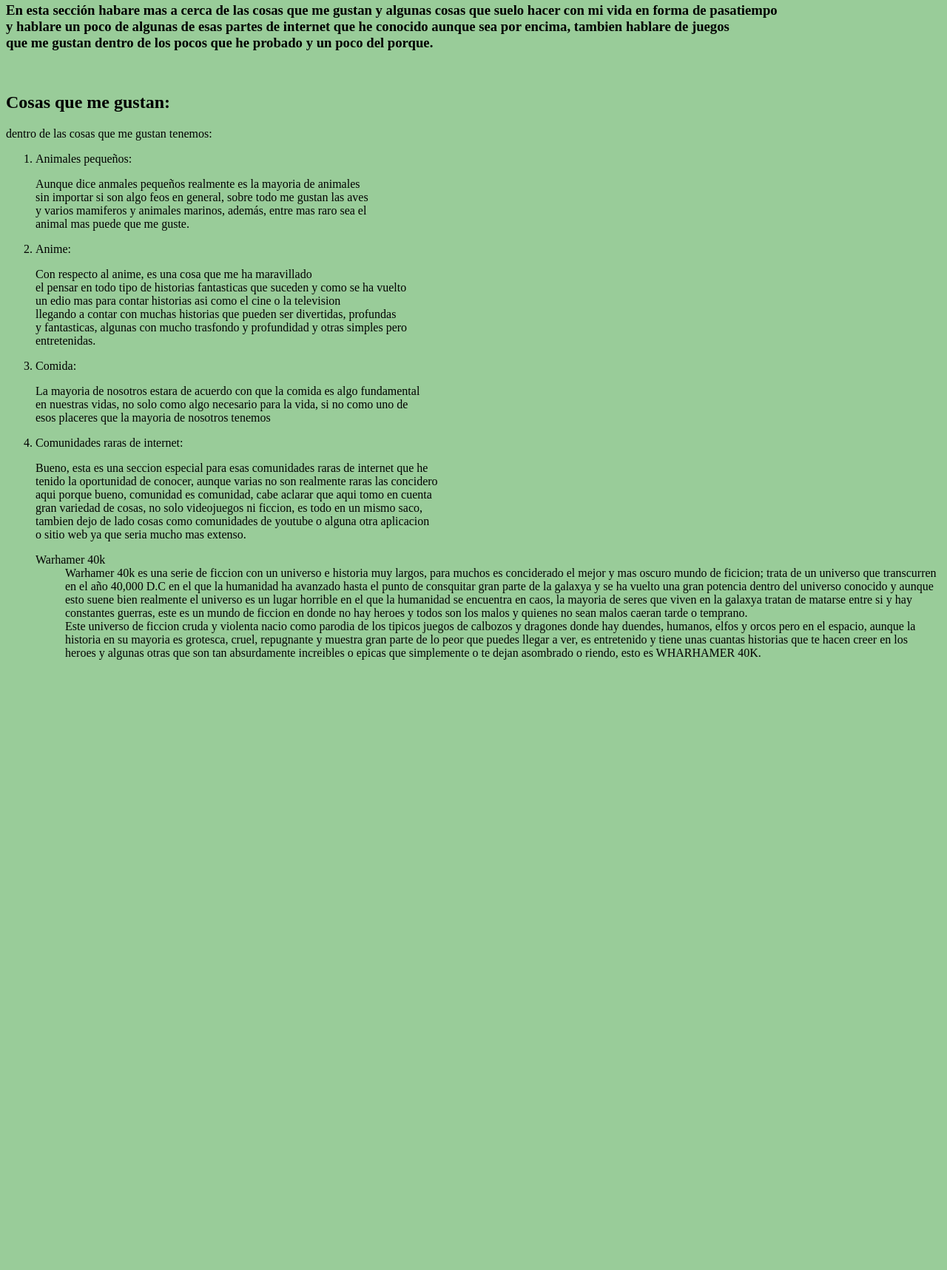
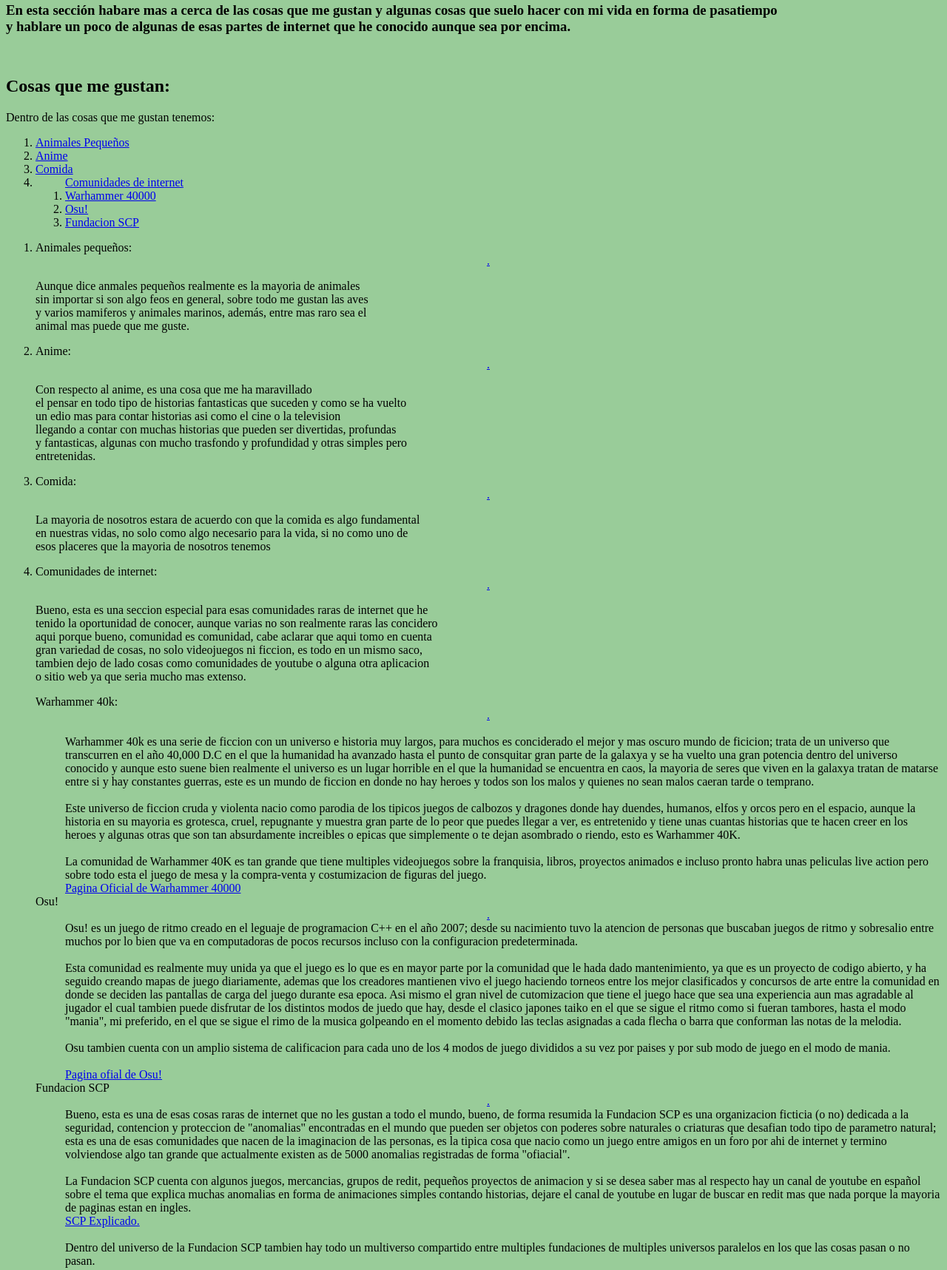
Before and after one commit to VictorRa128/pagina_personal, a plain HTML site: page Hobbyes.html in a window 1280 px wide. Shown: the part 144-1861 px from the top of the page at 74% size. Before the commit the page ends 1052 px from the top, so only its background shows below. Drawn offline with Linux system fonts and the light colour scheme.

Commit message:
hobbyes terminados

```diff
--- a/Hobbyes.html
+++ b/Hobbyes.html
@@ -1,45 +1,84 @@
 <!DOCTYPE html>
-<html lang="en">
+<html lang="es">
 <head>
     <meta charset="UTF-8">
     <meta http-equiv="X-UA-Compatible" content="IE=edge">
     <meta name="viewport" content="width=device-width, initial-scale=1.0">
     <title>Document</title>
 </head>
-<table width="100%" cellpadding="0" cellspacing="20px">
+<table width="100%" cellpadding="0" cellspacing="20px" >
     <tr>
-        <td width="60%"><h1>Hobbyes</h1></td>
+        <td width="60%"><h1>Hobbies</h1></td>
         <td align="right"><a href="index.html"><h1>Inicio</h1></a></td>
         <td align="right"><a href="Sobre_mi.html"><h1>Sobre Mi</h1></a></td>
     </tr>
 </table>
 
 <body bgcolor="#99CC99">
-    <h3>En esta sección habare mas a cerca de las cosas que me gustan y algunas cosas que suelo hacer con mi vida en forma de pasatiempo <br> y hablare un poco de algunas de esas partes de internet que he conocido aunque sea por encima, tambien hablare de juegos <br> que me gustan dentro de los pocos que he probado y un poco del porque.</h3>
+    <h3>En esta sección habare mas a cerca de las cosas que me gustan y algunas cosas que suelo hacer con mi vida en forma de pasatiempo <br> y hablare un poco de algunas de esas partes de internet que he conocido aunque sea por encima.</h3>
     <br>
+    <a name="inicio"></a>
     <h2>Cosas que me gustan:</h2>
-    <p>dentro de las cosas que me gustan tenemos: </p>
+    <p>Dentro de las cosas que me gustan tenemos: </p>
+    <ol></a>
+        <li><a href="#animales">Animales Pequeños</a></li>
+        <li><a href="#anime">Anime</a></li>
+        <li><a href="#comida">Comida</a></li>
+        <li><ol><a href="#comunidades">Comunidades de internet</a>
+            <li><a href="#warhammer">Warhammer 40000</a></li>
+            <li><a href="#osu">Osu!</a> </li>
+            <li><a href="#scp">Fundacion SCP</a></li>
+        </ol>
+
+        </li>
+    </ol>
     <ol>
-        <li>Animales pequeños:
+        <li><a name="animales">Animales pequeños:</a><center></a><a href="#inicio">.</a></center>
             <p>Aunque dice anmales pequeños realmente es la mayoria de animales <br> sin importar si son algo feos en general, sobre todo me gustan las aves <br> y varios mamiferos y animales marinos, además, entre mas raro sea el <br> animal mas puede que me guste.</p>
         </li>
-        <li>Anime:
+        <li><a name="anime">Anime:</a><center></a><a href="#inicio">.</a></center>
             <p>Con respecto al anime, es una cosa que me ha maravillado <br> el pensar en todo tipo de historias fantasticas que suceden y como se ha vuelto <br>un edio mas para contar historias asi como el cine o la television <br>llegando a contar con muchas historias que pueden ser divertidas, profundas <br> y fantasticas, algunas con mucho trasfondo y profundidad y otras simples pero <br> entretenidas.</p>
         </li>
-        <li>Comida:
+        <li><a name="comida">Comida:</a><center></a><a href="#inicio">.</a></center>
             <p>La mayoria de nosotros estara de acuerdo con que la comida es algo fundamental <br> en nuestras vidas, no solo como algo necesario para la vida, si no como uno de <br> esos placeres que la mayoria de nosotros tenemos</p>
         </li>
-        <li>Comunidades raras de internet:
+        <li><a name="comunidades">Comunidades de internet:</a><center></a><a href="#inicio">.</a></center>
             <p>Bueno, esta es una seccion especial para esas comunidades raras de internet que he <br> tenido la oportunidad de conocer, aunque varias no son realmente raras las concidero <br> aqui porque bueno, comunidad es comunidad, cabe aclarar que aqui tomo en cuenta <br> gran variedad de cosas, no solo videojuegos ni ficcion, es todo en un mismo saco, <br> tambien dejo de lado cosas como comunidades de youtube o alguna otra aplicacion <br> o sitio web ya que seria mucho mas extenso.</p>
             <dl>
-                <dt>Warhamer 40k
-                    <dd>Warhamer 40k es una serie de ficcion con un universo e historia muy largos, para muchos es conciderado el mejor y mas oscuro mundo de ficicion; trata de un universo que transcurren en el año 40,000 D.C en el que la humanidad ha avanzado hasta el punto de consquitar gran parte de la galaxya y se ha vuelto una gran potencia dentro del universo conocido y aunque esto suene bien realmente el universo es un lugar horrible en el que la humanidad se encuentra en caos, la mayoria de seres que viven en la galaxya tratan de matarse entre si y hay constantes guerras, este es un mundo de ficcion en donde no hay heroes y todos son los malos y quienes no sean malos caeran tarde o temprano.
+                <dt><a name="warhammer">Warhammer 40k:<center></a><a href="#inicio">.</a></center>
+                    <dd><br> Warhammer 40k es una serie de ficcion con un universo e historia muy largos, para muchos es conciderado el mejor y mas oscuro mundo de ficicion; trata de un universo que transcurren en el año 40,000 D.C en el que la humanidad ha avanzado hasta el punto de consquitar gran parte de la galaxya y se ha vuelto una gran potencia dentro del universo conocido y aunque esto suene bien realmente el universo es un lugar horrible en el que la humanidad se encuentra en caos, la mayoria de seres que viven en la galaxya tratan de matarse entre si y hay constantes guerras, este es un mundo de ficcion en donde no hay heroes y todos son los malos y quienes no sean malos caeran tarde o temprano.
+                    <br><br>
+                    Este universo de ficcion cruda y violenta nacio como parodia de los tipicos juegos de calbozos y dragones donde hay duendes, humanos, elfos y orcos pero en el espacio, aunque la historia en su mayoria es grotesca, cruel, repugnante y muestra gran parte de lo peor que puedes llegar a ver, es entretenido y tiene unas cuantas historias que te hacen creer en los heroes y algunas otras que son tan absurdamente increibles o epicas que simplemente o te dejan asombrado o riendo, esto es Warhammer 40K.
+                    <br><br>
+                    La comunidad de Warhammer 40K es tan grande que tiene multiples videojuegos sobre la franquisia, libros, proyectos animados e incluso pronto habra unas peliculas live action pero sobre todo esta el juego de mesa y la compra-venta y costumizacion de figuras del juego.
                     <br>
-                    Este universo de ficcion cruda y violenta nacio como parodia de los tipicos juegos de calbozos y dragones donde hay duendes, humanos, elfos y orcos pero en el espacio, aunque la historia en su mayoria es grotesca, cruel, repugnante y muestra gran parte de lo peor que puedes llegar a ver, es entretenido y tiene unas cuantas historias que te hacen creer en los heroes y algunas otras que son tan absurdamente increibles o epicas que simplemente o te dejan asombrado o riendo, esto es WHARHAMER 40K.
-
+                    <a href="https://warhammer40000.com" target="blank" >Pagina Oficial de Warhammer 40000</a>
                     </dd>
                 </dt>
+                <dt><a name="osu">Osu!</a> <center></a><a href="#inicio">.</a></center>
+                    <dd>
+                        Osu! es un juego de ritmo creado en el leguaje de programacion C++ en el año 2007; desde su nacimiento tuvo la atencion de personas que buscaban juegos de ritmo y sobresalio entre muchos por lo bien que va en computadoras de pocos recursos incluso con la configuracion predeterminada.
+                        <br><br>
+                        Esta comunidad es realmente muy unida ya que el juego es lo que es en mayor parte por la comunidad que le hada dado mantenimiento, ya que es un proyecto de codigo abierto, y ha seguido creando mapas de juego diariamente, ademas que los creadores mantienen vivo el juego haciendo torneos entre los mejor clasificados y concursos de arte entre la comunidad en donde se deciden las pantallas de carga del juego durante esa epoca. Asi mismo el gran nivel de cutomizacion que tiene el juego hace que sea una experiencia aun mas agradable al jugador el cual tambien puede disfrutar de los distintos modos de juedo que hay, desde el clasico japones taiko en el que se sigue el ritmo como si fueran tambores, hasta el modo "mania", mi preferido, en el que se sigue el rimo de la musica golpeando en el momento debido las teclas asignadas a cada flecha o barra que conforman las notas de la melodia.
+                        <br><br>
+                        Osu tambien cuenta con un amplio sistema de calificacion para cada uno de los 4 modos de juego divididos a su vez por paises y por sub modo de juego en el modo de mania.
+                        <br><br>
+                        <a href="https://osu.ppy.sh/home" target="blank" >Pagina ofial de Osu!</a>
+                    </dd>
+                </dt>
+                <dt><a name="scp">Fundacion SCP</a><center></a><a href="#inicio">.</a></center>
+                    <dd>
+                        Bueno, esta es una de esas cosas raras de internet que no les gustan a todo el mundo, bueno, de forma resumida la Fundacion SCP es una organizacion ficticia (o no) dedicada a la seguridad, contencion y proteccion de "anomalias" encontradas en el mundo que pueden ser objetos con poderes sobre naturales o criaturas que desafian todo tipo de parametro natural; esta es una de esas comunidades que nacen de la imaginacion de las personas, es la tipica cosa que nacio como un juego entre amigos en un foro por ahi de internet y termino volviendose algo tan grande que actualmente existen as de 5000 anomalias registradas de forma "ofiacial". <br><br>
+                        La Fundacion SCP cuenta con algunos juegos, mercancias, grupos de redit, pequeños proyectos de animacion y si se desea saber mas al respecto hay un canal de youtube en español sobre el tema que explica muchas anomalias en forma de animaciones simples contando historias, dejare el canal de youtube en lugar de buscar en redit mas que nada porque la mayoria de paginas estan en ingles. <br>
+                        <a href="https://www.youtube.com/@SCPEXPLICADO">SCP Explicado.</a>
+                        <br><br>
+                        Dentro del universo de la Fundacion SCP tambien hay todo un multiverso compartido entre multiples fundaciones de multiples universos paralelos en los que las cosas pasan o no pasan.
+                    </dd>
+                </dt>
+
             </dl>
+            Y con esto termino las comunidades de internet y considero que dejare asi las cosas que me gustan, mas que nada por no extenderme con ninguna otra que seria mucho y de todas formas no creo que lea todo esto y si lo hace, gracias por su timepo, es divertido hablar sobre las cosas que a uno le gustan. <br><br>
+            <center></a><a href="#inicio">.</a></center>
         </li>
     </ol>
 
```
Also changed, not shown: Sobre_mi.html (+1 -1 lines), index.html (+1 -1 lines).
